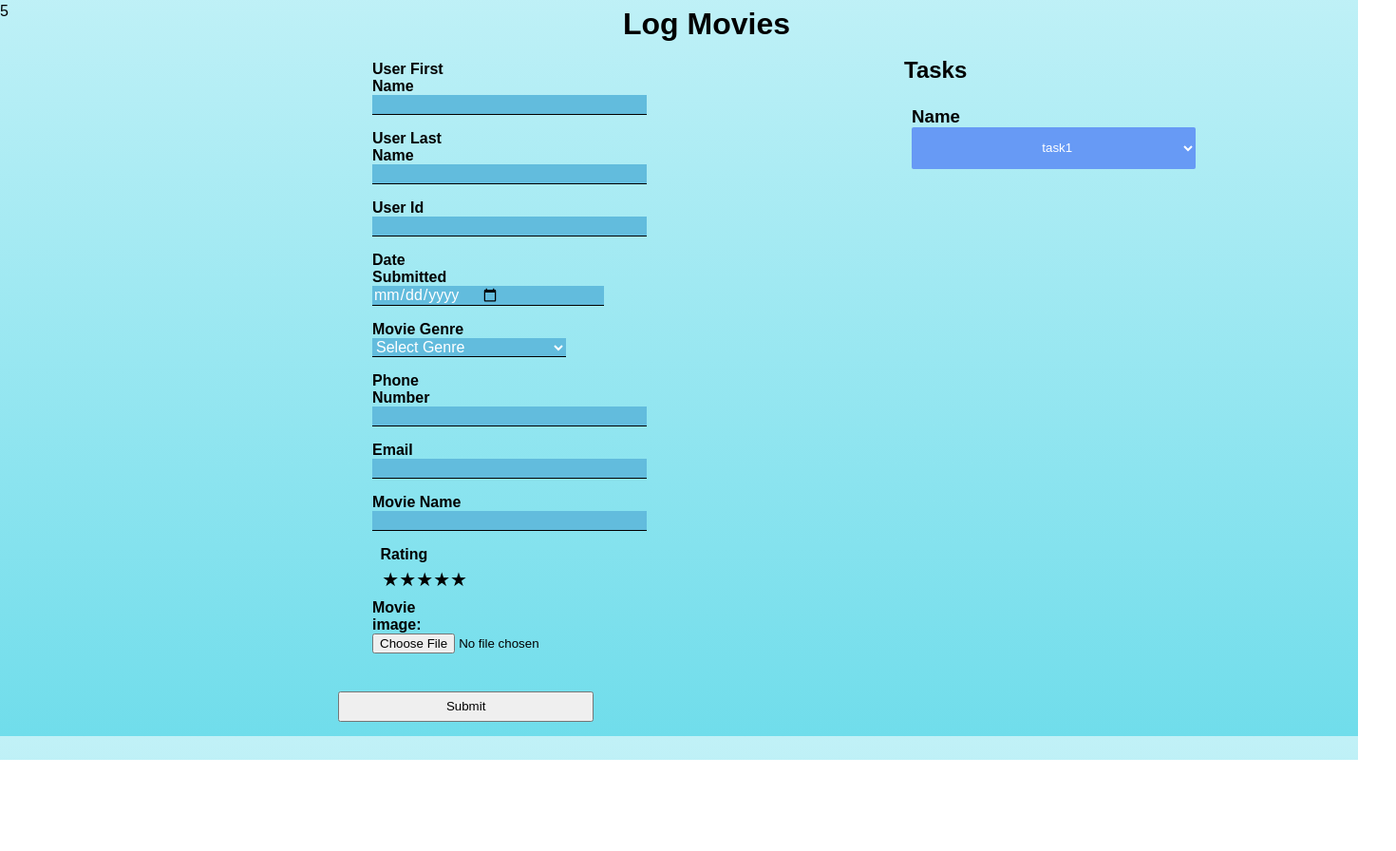
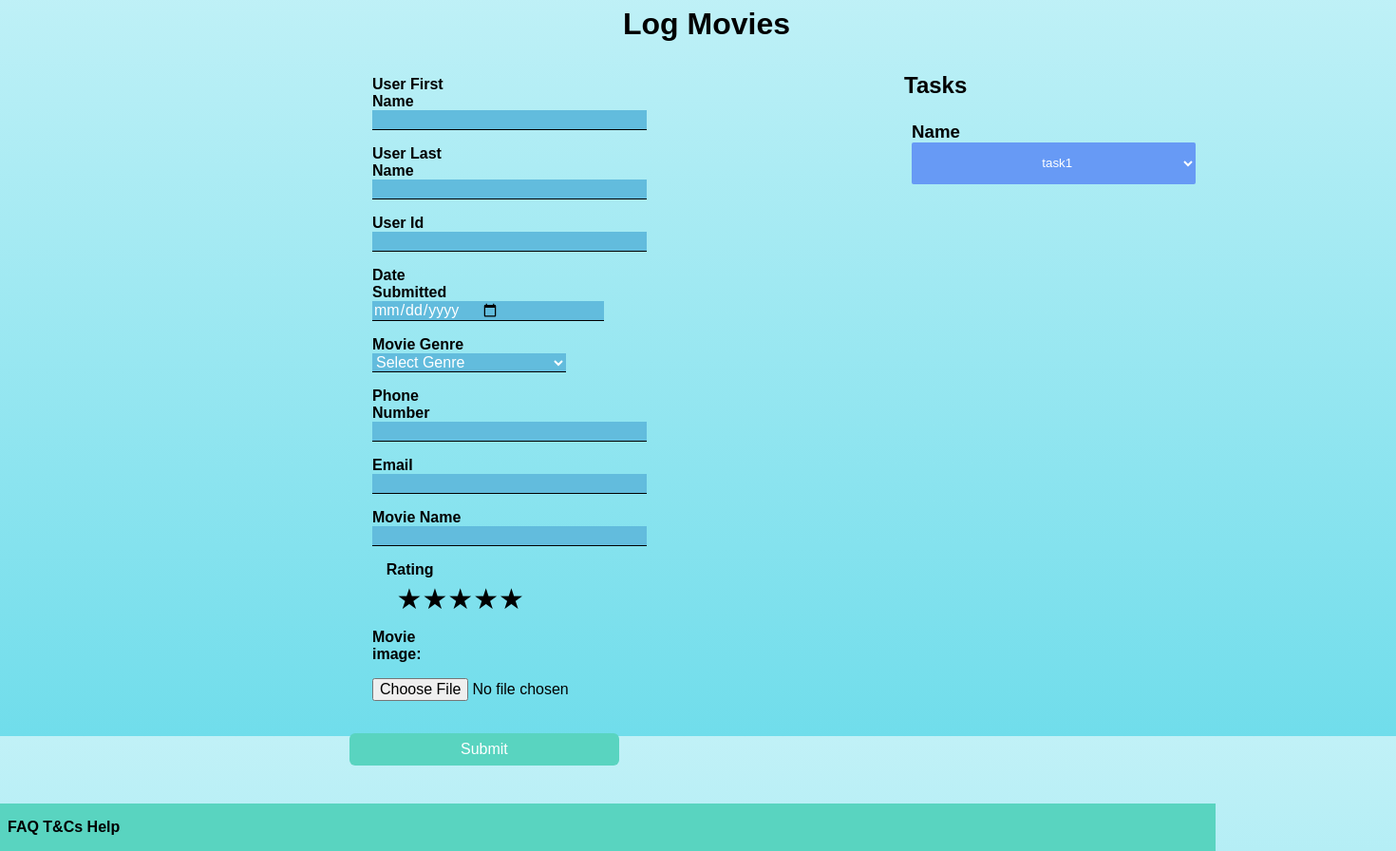
Before and after one commit to jonathanngoo/jngo0092-tracker, a website: page public/index.html in a window 1280 px wide. Shown: the part 1625-2521 px from the top of the page at 95% size, 1470 px wide, since content can reach past the window. Before the commit the page ends 2425 px from the top, so only its background shows below. Drawn offline with Linux system fonts and the light colour scheme.

Commit message:
Edited top header

```diff
--- a/public/index.html
+++ b/public/index.html
@@ -89,7 +89,6 @@
           <figcaption>Adventure</figcaption>
         </figure>
       </div>
-      <div class="footer">5</div>
     </section>
     <header>
       <div class="logMovies">
@@ -260,12 +259,19 @@
       <!-- Created a file input type for user to get images and display on website https://talkerscode.com/howto/upload-image-in-html-and-display.php#:~:text='image'%20variable%20containing%20uploaded%20image,the%20end%20of%20HTML%20document.-->
       <div class="form-row">
         <label for="movieImage"> <b>Movie image:</b> <input type="file" accept="image/*" onchange="loadFile(event)" />
-          <p><img id="output" width="300" /></p></label>
+          <p><img id="output" width="300"/></p></label>
       </div>
       <div class="form-row">
         <input type="submit" />
       </div>
     </form>
+    <div class="footer">
+      <ul class="Footer">
+      <li><b href="#FAQ"><b>FAQ</b></b></li>
+      <li><b href="#TermsandConditions"><b>T&Cs</b></b></li>
+      <li><b href="#Help"><b>Help</b></b></li>
+      </ul>
+  </div>
     <main>
       <section>
         <!-- <p>Testing</p> -->
--- a/public/style.css
+++ b/public/style.css
@@ -17,7 +17,7 @@ body, h1, h2, h3, h4, h5, h6, p, ol, ul {
 h1{
   margin: auto;
     margin-left: 27em;
-  margin-bottom:0.5em;
+    margin-bottom: 1em;
   /* color: white; */
 }
 
@@ -71,7 +71,8 @@ html {
 
 .header {
   grid-area: header;
-  margin-top: 1em;
+  margin-top: 0em;
+  margin-right: -2.5em;
 }
 
 /* Removing dot points from this link https://www.w3schools.com/css/css_navbar.asp  */
@@ -79,9 +80,10 @@ html {
   list-style: none;
     margin: 0;
     margin-right: -4em;
-  margin-top: -3em;
+    margin-top: -4em;
     padding: 0.5em;
     padding-top: 1em;
+    padding-bottom: 1em;
     overflow: hidden;
     background-color: #62BCDD;
 }
@@ -205,6 +207,20 @@ li a {
     font-size: 1em;
   }
 
+  input[type=file] {
+    color: black;
+    font-size: 1em;
+    margin-top: 1em;
+    padding-right: -4em;
+  }
+
+  input[type=submit] {
+    border:none;
+    border-radius: 6px;
+    background-color: #59D4C0;
+    color: white;
+    font-size: 1em;
+  }
 
   .Tasks{
     margin-left: 60em;
@@ -266,12 +282,16 @@ li a {
 
 /* Rating movies using stars from https://codepen.io/neilpomerleau/pen/wzxzQM */
 .rating {
-  display: inline-block;
+  /* display: inline-block; */
   position: relative;
   height: 40px;
-  line-height: 70px;
-  font-size: 20px;
+  line-height: 80px;
+  font-size:30px;
+  margin-left: 0.3000000000000007em;
+  margin-right: -2em;
+  margin-bottom: 0.5em;
 }
+
 
 .rating label {
   position: absolute;
@@ -279,7 +299,6 @@ li a {
   left: 0;
   height: 100%;
   cursor: pointer;
-  margin-right: -4em;
 }
 
 .rating label:last-child {
@@ -337,3 +356,14 @@ li a {
 .ratingTitle {
   margin-right: -3em;
 }
+
+.Footer {
+  background-color: #59D4C0;
+  margin:auto;
+}
+
+li b {
+  color: black;
+  text-align: left;
+  text-decoration: none;
+}
```
Lines whose indentation alone changed are shown as unchanged.
